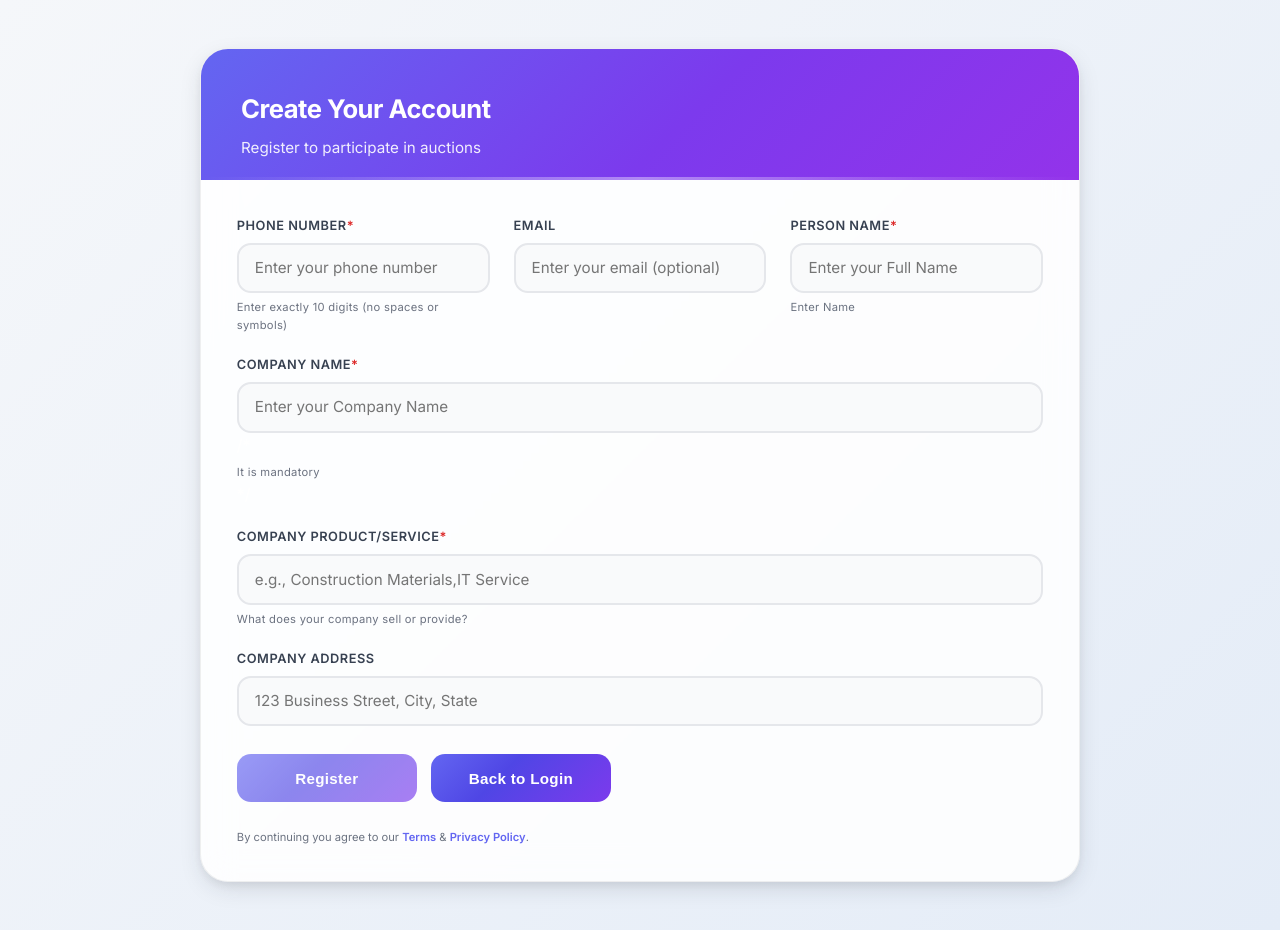
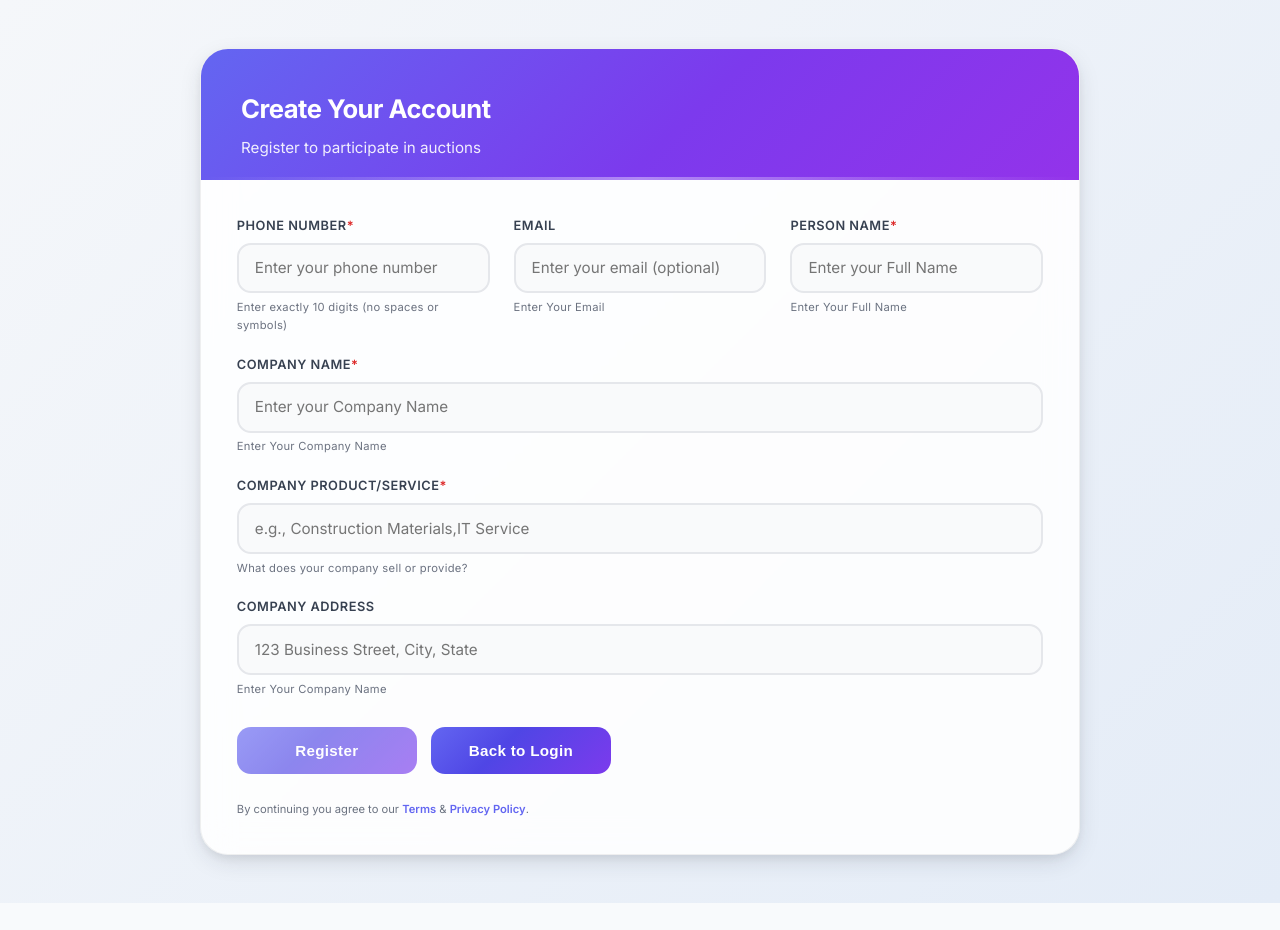
Before and after one commit to Poojamasne/Frontend_Auction, a React (Create React App) app: page /register in a window 1280 px wide. After the commit the page ends 903 px from the top, so only its background shows below. Built offline with nearby package versions, Linux system fonts and the light colour scheme; no server answers; the HTML template or start-up script is replaced by a standard one.

Commit message:
Registration

```diff
--- a/src/components/Registration/Registration.tsx
+++ b/src/components/Registration/Registration.tsx
@@ -202,6 +202,9 @@ export default function Registration() {
                   Only .com, .in, or .org domains allowed
                 </small>
               )}
+              {!errors.email && (
+                <small className="ap-reg-hint">Enter Your Email</small>
+              )}
             </div>
 
             {/* Name */}
@@ -227,7 +230,7 @@ export default function Registration() {
                 <span className="ap-reg-error">{errors.name}</span>
               )}
               {!errors.phone && (
-                <small className="ap-reg-hint">Enter Name</small>
+                <small className="ap-reg-hint">Enter Your Full Name</small>
               )}
             </div>
 
@@ -254,16 +257,17 @@ export default function Registration() {
               {errors.companyName && (
                 <span className="ap-reg-error">{errors.companyName}</span>
               )}
-              /* {!errors.companyName && (
-                <small className="ap-reg-hint">It is mandatory</small>
-              )} */
+              {!errors.companyName && (
+                <small className="ap-reg-hint">Enter Your Company Name</small>
+              )}
             </div>
 
             {/* Company Product / Service */}
             <div className="ap-reg-field ap-reg-field--full">
               <label htmlFor="companyProductService" className="ap-reg-label">
                 <span>
-                  Company Product/Service<span className="ap-reg-required">*</span>
+                  Company Product/Service
+                  <span className="ap-reg-required">*</span>
                 </span>
               </label>
               <input
@@ -316,6 +320,9 @@ export default function Registration() {
               {errors.companyAddress && (
                 <span className="ap-reg-error">{errors.companyAddress}</span>
               )}
+              {!errors.phone && (
+                <small className="ap-reg-hint">Enter Your Company Name</small>
+              )}
             </div>
           </div>
 
```
